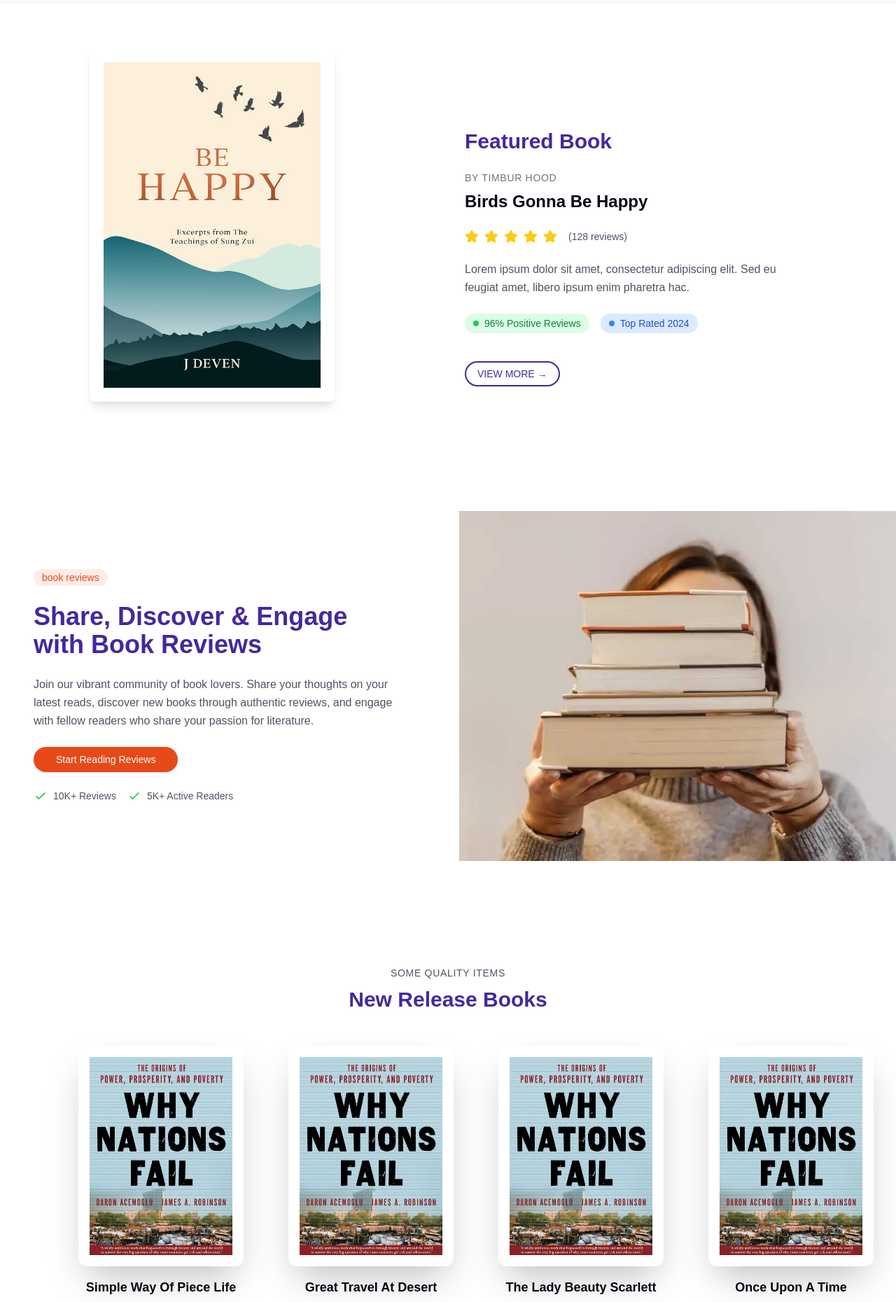
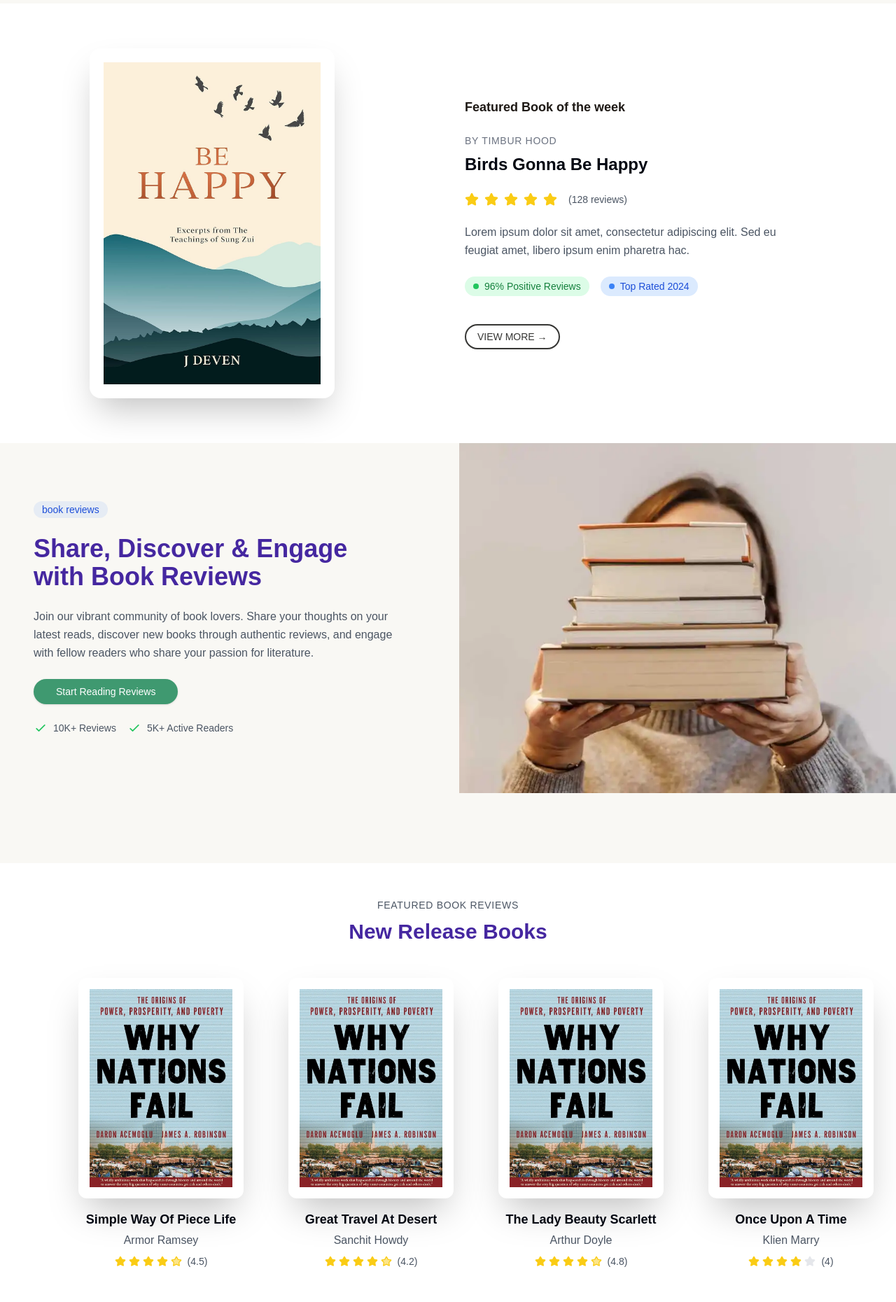
Before and after one commit to Abdulazizgr/Portfolio-Project, a Next.js app in the folder my-app/: page / in a window 1280 px wide. Shown: the part 860-2720 px from the top of the page at 70% size. Built offline with nearby package versions, Linux system fonts and the light colour scheme.

Commit message:
update footer

```diff
--- a/my-app/src/components/bookCard.tsx
+++ b/my-app/src/components/bookCard.tsx
@@ -62,7 +62,7 @@ export default function BookCard() {
       <div className="container mx-auto px-4">
         <div className="text-center mb-2">
           <span className="text-sm text-gray-600 uppercase tracking-wider">
-            SOME QUALITY ITEMS
+            Featured Book Reviews
           </span>
         </div>
         <h2 className="text-3xl font-bold text-center text-[#4527A0] mb-8">
@@ -79,7 +79,6 @@ export default function BookCard() {
                     alt={book.title}
                     fill
                     className="object-cover p-4 rounded-lg"
-
                   />
                 </Link>
               </div>
@@ -104,11 +103,13 @@ export default function BookCard() {
             <button className="w-2 h-2 rounded-full bg-gray-200" />
             <button className="w-2 h-2 rounded-full bg-gray-200" />
           </div> */}
-          <Link
-            href="/products"
-            className="text-[#E64A19] hover:text-[#BF360C] transition-colors flex items-center gap-2"
+          <Link href="/">
+            <Button
+              variant="outline"
+              className="rounded-full border-2 py-5 px-10  text-[#1E1915]  bg-[F4F1EA] border-[#2f4858]  hover:bg-[#363634] hover:text-white transition-colors"
             >
               View All Books →
+            </Button>
           </Link>
         </div>
       </div>
--- a/my-app/src/components/cta.tsx
+++ b/my-app/src/components/cta.tsx
@@ -1,18 +1,18 @@
-"use client"
+"use client";
 
-import { Button } from "@/components/ui/button"
-import { Input } from "@/components/ui/input"
-import Image from "next/image"
+import { Button } from "@/components/ui/button";
+import { Input } from "@/components/ui/input";
+import Image from "next/image";
 
 export default function BookReviewCTA() {
   return (
-    <div className="min-h-[600px]">
+    <div className="lg:min-h-[600px] bg-[#F9F8F4]">
       <div className="container mx-auto">
         <div className="grid lg:grid-cols-2 gap-8 items-center">
           {/* Left Content */}
           <div className="space-y-6 p-8 lg:p-12 bg-[#] ">
             <div className="inline-block">
-              <span className="text-[#E64A19] text-sm font-medium bg-[#E64A19]/10 px-3 py-1 rounded-full">
+              <span className="text-blue-700 text-sm font-medium bg-blue-500/10 px-3 py-1 rounded-full">
                 book reviews
               </span>
             </div>
@@ -22,9 +22,10 @@ export default function BookReviewCTA() {
             </h1>
 
             <p className="text-gray-600 leading-relaxed">
-              Join our vibrant community of book lovers. Share your thoughts on your latest reads,
-              discover new books through authentic reviews, and engage with fellow readers who
-              share your passion for literature.
+              Join our vibrant community of book lovers. Share your thoughts on
+              your latest reads, discover new books through authentic reviews,
+              and engage with fellow readers who share your passion for
+              literature.
             </p>
 
             <form className="space-y-4" onSubmit={(e) => e.preventDefault()}>
@@ -37,7 +38,7 @@ export default function BookReviewCTA() {
               </div> */}
               <Button
                 type="submit"
-                className="w-full md:w-auto bg-[#E64A19] hover:bg-[#BF360C] text-white rounded-full px-8 py-3"
+                className="w-full md:w-auto bg-[#3F9970] hover:bg-[#229446] text-white rounded-full px-8 py-3"
               >
                 Start Reading Reviews
               </Button>
@@ -45,14 +46,34 @@ export default function BookReviewCTA() {
 
             <div className="flex items-center gap-4 text-sm text-gray-600">
               <div className="flex items-center gap-2">
-                <svg className="w-5 h-5 text-green-500" fill="none" stroke="currentColor" viewBox="0 0 24 24">
-                  <path strokeLinecap="round" strokeLinejoin="round" strokeWidth="2" d="M5 13l4 4L19 7" />
+                <svg
+                  className="w-5 h-5 text-green-500"
+                  fill="none"
+                  stroke="currentColor"
+                  viewBox="0 0 24 24"
+                >
+                  <path
+                    strokeLinecap="round"
+                    strokeLinejoin="round"
+                    strokeWidth="2"
+                    d="M5 13l4 4L19 7"
+                  />
                 </svg>
                 <span>10K+ Reviews</span>
               </div>
               <div className="flex items-center gap-2">
-                <svg className="w-5 h-5 text-green-500" fill="none" stroke="currentColor" viewBox="0 0 24 24">
-                  <path strokeLinecap="round" strokeLinejoin="round" strokeWidth="2" d="M5 13l4 4L19 7" />
+                <svg
+                  className="w-5 h-5 text-green-500"
+                  fill="none"
+                  stroke="currentColor"
+                  viewBox="0 0 24 24"
+                >
+                  <path
+                    strokeLinecap="round"
+                    strokeLinejoin="round"
+                    strokeWidth="2"
+                    d="M5 13l4 4L19 7"
+                  />
                 </svg>
                 <span>5K+ Active Readers</span>
               </div>
@@ -72,5 +93,5 @@ export default function BookReviewCTA() {
         </div>
       </div>
     </div>
-  )
+  );
 }
--- a/my-app/src/components/featured.tsx
+++ b/my-app/src/components/featured.tsx
@@ -2,26 +2,29 @@ import Image from "next/image";
 import { Button } from "@/components/ui/button";
 import { Star } from "lucide-react";
 import Link from "next/link";
+import "./3dBook.css";
 
 export default function FeaturedBook() {
   return (
-    <div className=" to-white ">
+    <div className=" bg-[#] ">
       <div className="container mx-auto px-4 py-16">
-        <div className="grid md:grid-cols-2 gap-12 items-center max-w-5xl mx-auto">
+        <div className="grid sm:grid-cols-2 gap-12 items-center  max-w-5xl mx-auto">
           {/* Book Cover */}
-          <div className="relative aspect-[3/4] max-w-md  mx-auto md:mx-0">
+          <div className="relative  max-w-md  mx-auto md:mx-0">
             <Image
               src="/k.jpg?height=600&width=450"
               alt="Birds Gonna Be Happy by Timbur Hood"
               width={350}
               height={500}
-              className="rounded-lg shadow-lg p-5  "
+              className="rounded-2xl shadow-2xl p-5 max-w-[250px] max-h-[400px] lg:max-w-[350px] lg:max-h-[500px] "
             />
           </div>
 
           {/* Book Details */}
-          <div className="space-y-6">
-            <h2 className="text-3xl font-bold text-[#4527A0]">Featured Book</h2>
+          <div className="space-y-6  ">
+            <h2 className="text-lg font-bold text-[#1E1915]">
+              Featured Book of the week
+            </h2>
 
             <div className="space-y-2">
               <p className="text-sm text-gray-500 uppercase tracking-wider">
@@ -61,7 +64,7 @@ export default function FeaturedBook() {
             <Link href="/books/birds-gonna-be-happy">
               <Button
                 variant="outline"
-                className="rounded-full  border-2 border-[#4527A0] text-[#4527A0] hover:bg-[#4527A0] hover:text-white transition-colors"
+                className="rounded-full  border-2 border-[#363634] text-[#363634] hover:bg-[#363634] hover:text-white transition-colors"
               >
                 VIEW MORE →
               </Button>
--- a/my-app/src/components/footer.tsx
+++ b/my-app/src/components/footer.tsx
@@ -112,13 +112,19 @@ export default function Footer() {
               discussions!
             </p>
             <Button
+              variant="outline"
+              className="rounded-full border-2  px-8 text-[#1E1915]  bg-[F4F1EA] border-[#2f4858]  hover:bg-[#363634] hover:text-white transition-colors"
+            >
+              Join our Discord
+            </Button>
+            {/* <Button
               className="w-full rounded-full bg-[#5865F2] hover:bg-[#4752C4] text-white"
             //   onClick={() =>
             //     window.open("https://discord.gg/your-invite-link", "_blank")
             //   }
             >
-              Join our Discord
-            </Button>
+
+            </Button> */}
           </div>
         </div>
 
```
Also changed, not shown: my-app/re.txt. Lines whose indentation alone changed are shown as unchanged.
